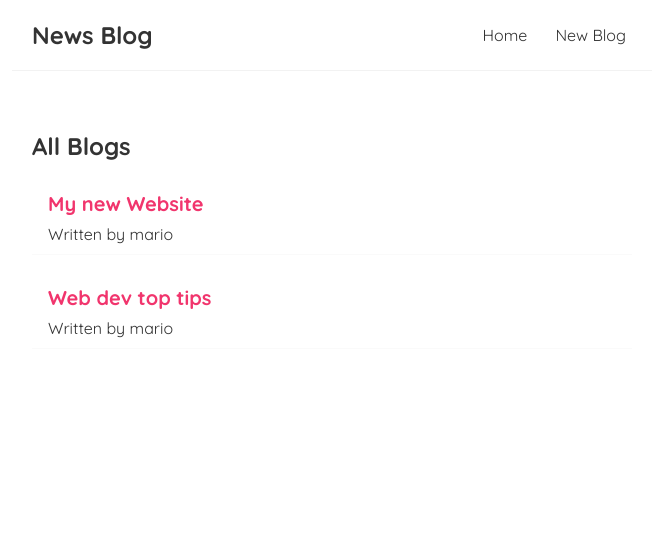
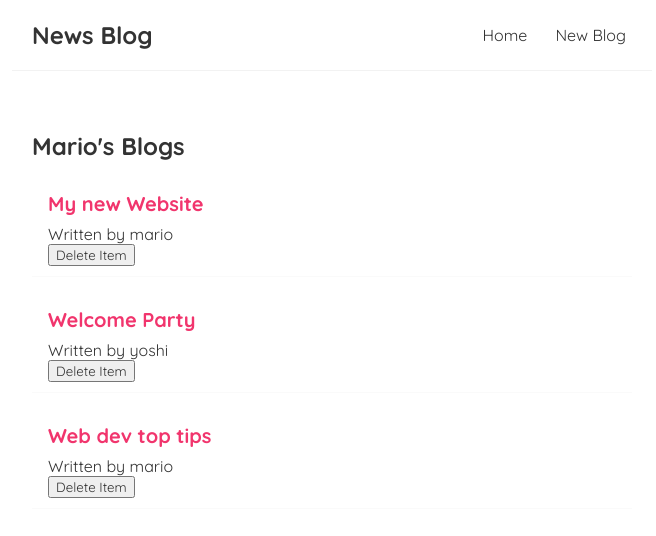
Before and after one commit to johnpathadan/react_cm, a React (Create React App) app: page / in a window 1280 px wide. Shown: the top 536 px of the page, without its empty margins (308-964 px from the left). Built offline with nearby package versions, Linux system fonts and the light colour scheme.

Commit message:
useEffect added

```diff
--- a/src/BlogList.js
+++ b/src/BlogList.js
@@ -1,4 +1,4 @@
-const BlogList = ({blogs, title}) => {
+const BlogList = ({blogs, title, handleDelete}) => {
     return (
         <div className="blog-list">
             <h2>{title}</h2>
@@ -6,6 +6,7 @@
                 <div className="blog-preview" key={blog.id}>
                     <h2>{blog.title}</h2>
                     <p>Written by {blog.author}</p>
+                    <button onClick={()=> handleDelete(blog.id)}>Delete Item</button>
                 </div>
             ))}
         </div>
--- a/src/Home.js
+++ b/src/Home.js
@@ -1,5 +1,5 @@
 import React from "react";
-import { useState } from "react";
+import { useState, useEffect } from "react";
 import BlogList from "./BlogList";
 
 const Home = () => {
@@ -8,9 +8,17 @@
         {title: 'Welcome Party', body: 'lorem ipsum...', author: 'yoshi', id: 2},
         {title: 'Web dev top tips', body: 'lorem ipsum...', author: 'mario', id: 3},
     ]);
+    const handleDelete = (id)=>{
+        const newBlogs = blogs.filter((blog)=> blog.id !== id);
+        setBlogs(newBlogs);
+    }
+    useEffect(()=>{
+        console.log('Use effect ran');
+    })
+
     return (
         <div className="homePage">
-           <BlogList blogs={blogs.filter(blog=> blog.author === 'mario')} title="All Blogs" />
+           <BlogList blogs={blogs} title="Mario's Blogs" handleDelete={handleDelete} />
         </div>
     );
 }
```
